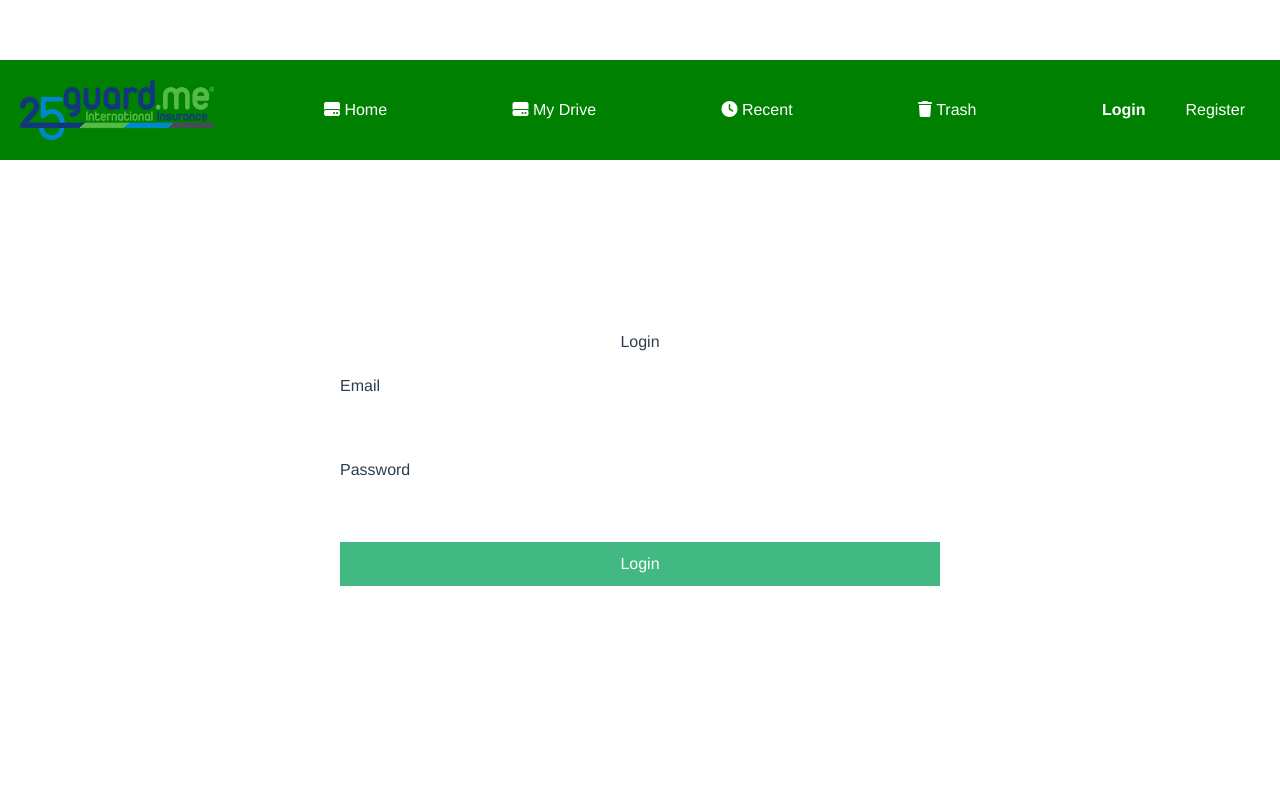
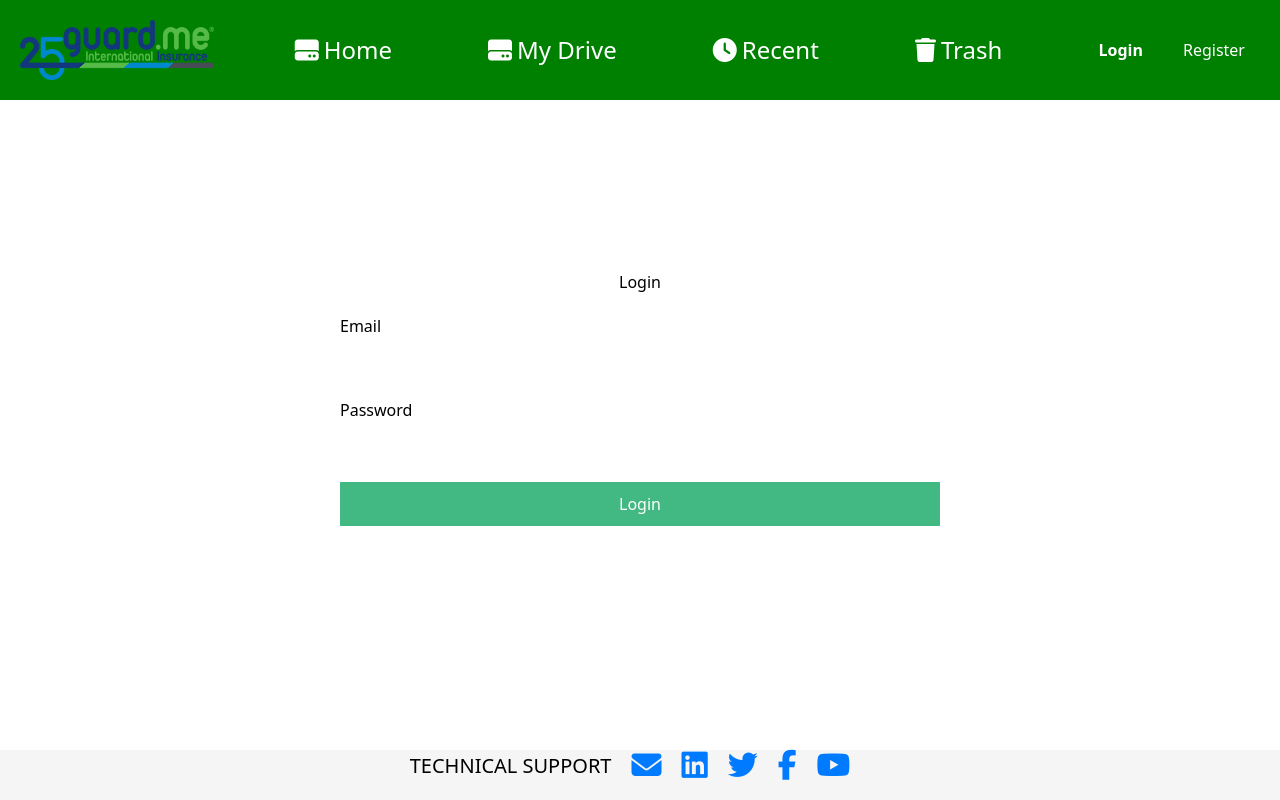
Before and after one commit to shengbozhou1981/contentHubLikeGoogleDrive, a Vue app in the folder frontend/: page /login in a window 1280 px wide. Built offline with nearby package versions, Linux system fonts and the light colour scheme; no server answers.

Commit message:
update frontend ui

```diff
--- a/frontend/src/App.vue
+++ b/frontend/src/App.vue
@@ -1,5 +1,5 @@
 <template>
-  <div id="app">
+  <div id="app" class="d-flex flex-column min-vh-100">
     <header>
       <nav class="nav-bar">
         <img src="/logo.png" alt="Company Logo" class="logo" />
@@ -11,8 +11,11 @@
           :href="item.link.startsWith('http') ? item.link : undefined"
           class="block"
         >
-          <i :class="item.icon"></i>
-          {{ item.name }}
+          <i
+            :class="item.icon"
+            :style="{ fontSize: '24px', marginRight: '5px' }"
+          ></i>
+          <span :style="{ fontSize: '24px' }">{{ item.name }}</span>
         </component>
         <div class="nav-right">
           <router-link v-if="!loggedIn" class="nav-item" to="/login"
@@ -27,11 +30,34 @@
         </div>
       </nav>
     </header>
-    <main>
+    <main class="flex-grow-1">
       <router-view />
     </main>
+    <footer>
+      <div class="d-flex justify-content-between" id="social-container">
+        <div class="align-self-start tech-support">
+          <a href="https://www.guard.me/technicalsupport.php" class="btn-danger"
+            >Technical Support</a
+          >
+        </div>
 
+        <div class="d-flex align-self-start" id="social-media-links">
+          <a
+            v-for="link in socialLinks"
+            :key="link.id"
+            :title="link.title"
+            :href="link.url"
+            target="_blank"
+          >
+            <em :class="link.icon"></em>
+          </a>
+        </div>
+      </div>
 
+      <div class="row justify-content-center" id="bottom-text">
+        <!-- ... -->
+      </div>
+    </footer>
   </div>
 </template>
 
@@ -52,6 +78,39 @@ export default {
         { name: "Recent", link: "/recent", icon: "fas fa-clock" },
         { name: "Trash", link: "/trash", icon: "fas fa-trash" },
         // Add more nav items here
+      ],
+      socialLinks: [
+        {
+          id: "subscribe",
+          title: "Mailing List",
+          url: "https://www.guard.me/mailinglist",
+          icon: "fas fa-envelope",
+        },
+        {
+          id: "linkedin",
+          title: "LinkedIn",
+          url: "https://www.linkedin.com/company/740181",
+          icon: "fab fa-linkedin",
+        },
+        {
+          id: "twitter",
+          title: "Twitter",
+          url: "https://www.twitter.com/GuardmeIns",
+          icon: "fab fa-twitter",
+        },
+        {
+          id: "facebook",
+          title: "Facebook",
+          url: "https://www.facebook.com/guardme-1707874979502087/",
+          icon: "fab fa-facebook-f",
+        },
+        {
+          id: "youtube",
+          title: "Youtube",
+          url: "https://www.youtube.com/channel/UCJZ72TmsipZFrMmLi5k2V1w",
+          icon: "fab fa-youtube",
+        },
+        // Add more social links here
       ],
     };
   },
@@ -93,12 +152,60 @@ export default {
 
 <style>
 #app {
-  font-family: Avenir, Helvetica, Arial, sans-serif;
-  -webkit-font-smoothing: antialiased;
-  -moz-osx-font-smoothing: grayscale;
+  display: flex;
+  flex-direction: column;
+  min-height: 100vh;
+}
+main {
+  /* This will make the main content grow to fill the available space, pushing the footer to the bottom */
+  flex-grow: 1;
+  /* This will enable scrolling inside the main content if it overflows */
+  overflow: auto;
+}
+
+footer {
+  /* Set the height of the footer based on your needs */
+  height: 50px;
+  background-color: #f5f5f5;
   text-align: center;
-  color: #2c3e50;
-  margin-top: 60px;
+}
+
+#social-container {
+  justify-content: center; /* This will center the items horizontally */
+  align-items: center; /* This will center the items vertically */
+}
+
+.tech-support {
+  margin-right: 20px; /* Adjust this value based on your needs */
+}
+
+.tech-support a {
+  font-size: 20px; /* Adjust this value based on your needs */
+  text-transform: uppercase; /* This will make the text uppercase */
+}
+.d-flex {
+  display: flex;
+}
+
+.flex-column {
+  flex-direction: column;
+}
+
+.min-vh-100 {
+  min-height: 100vh;
+}
+
+.flex-grow-1 {
+  flex-grow: 1;
+  overflow: auto;
+}
+
+#social-media-links a {
+  color: #007bff;
+  margin-right: 20px;
+}
+#social-media-links a em {
+  font-size: 30px; /* Adjust this value based on your needs */
 }
 
 header {
--- a/frontend/src/components/FileManagement.vue
+++ b/frontend/src/components/FileManagement.vue
@@ -18,7 +18,7 @@
       <button
         @click="showOptions = true"
         class="bg-blue-500 text-white px-6 py-3 text-lg rounded hover:bg-blue-600 w-full"
-        style="width: 100%; padding: 10px; font-size: 26px; cursor: pointer"
+        style="width: 50%; padding: 10px; font-size: 26px; cursor: pointer"
       >
         + New
       </button>
@@ -68,6 +68,8 @@
       @folderCreated="handleFolderCreated"
       @createFolder="createNewFolder"
       :flat-folders="flatFolders"
+      :showOptions="showCreateDialog"
+      @updateShowOptions="showCreateDialog = $event"
       class="w-full h-full"
     />
 
@@ -77,6 +79,8 @@
       @close="showUploadDialog = false"
       @uploadFile="uploadNewFile"
       :flat-folders="flatFolders"
+      :showOptions="showUploadDialog"
+      @updateShowOptions="showUploadDialog = $event"
       class="w-full h-full"
     />
     <br />
@@ -274,7 +278,7 @@ import FileUpload from "@/components/FileUpload.vue";
 // import RecentItems from '@/components/RecentItems.vue';
 import {
   getFolders,
-  getFolder as getFolderAPI,
+  // getFolder as getFolderAPI,
   createFolder,
   updateFolder as updateFolderAPI,
   deleteFolder as deleteFolderAPI,
@@ -439,9 +443,9 @@ export default {
       // fetch all the folders from backend
       const foldersResponse = await getFolders();
       folders.value = foldersResponse.folders || [];
-      folders.value = folders.value.filter(
-        (folder) => folder.parent_id === null
-      );
+      // folders.value = folders.value.filter(
+      //   (folder) => folder.parent_id === null
+      // );
       folders.value.forEach((folder) => (folder.type = "folder"));
 
       // fetch all files from backend
@@ -502,23 +506,34 @@ export default {
 
     const deleteFolder = async (folderId) => {
       try {
-        // use getFolderAPI to retrieve this folder from backend
-        let response;
-        try {
-          response = await getFolderAPI(folderId);
-          // handle the response data
-        } catch (error) {
-          // handle the error
-          if (error.status === 404) {
-            toast.error(`Folder with id ${folderId} not found.`);
-            return;
+        // // use getFolderAPI to retrieve this folder from backend
+        // let response;
+        // try {
+        //   response = await getFolderAPI(folderId);
+        //   // handle the response data
+        // } catch (error) {
+        //   // handle the error
+        //   if (error.status === 404) {
+        //     toast.error(`Folder with id ${folderId} not found.`);
+        //     return;
+        //   }
+        // }
+        const deletedFolder = flatItems.value.find(
+          (item) => item.id === folderId && (item.type === "folder" || item.type === "sub-folder")
+        );
+        //according to deletedFolder to check and run following actions
+        if (deletedFolder) {
+          try {
+            await deleteFolderAPI(folderId);
+            await fetchFoldersAndFiles();
+            store.dispatch("addDeletedItem", deletedFolder);
+            toast.success("Folder deleted");
+          } catch (error) {
+            toast.error("Error deleting folder：", error);
           }
+        }else {
+          toast.error("Folder not found");
         }
-        await deleteFolderAPI(folderId);
-        await fetchFoldersAndFiles();
-        store.dispatch("addDeletedItem", response);
-
-        toast.success("Folder deleted");
       } catch (error) {
         const userFriendlyMessage =
           errorMessages[error.status] || "An unknown error occurred.";
@@ -629,7 +644,7 @@ export default {
           // update children type to 'sub-folder'
           children = children.map((child) => ({
             ...child,
-            type: "sub-folder",
+            type: "folder",
           }));
 
           // update files type to 'sub-file'
@@ -689,7 +704,7 @@ tbody tr:hover {
 }
 th,
 td {
-  padding: 1.5em;
+  padding: 1em;
 }
 .container {
   border: 2px dashed #ccc;
--- a/frontend/src/components/FileUpload.vue
+++ b/frontend/src/components/FileUpload.vue
@@ -1,5 +1,5 @@
 <template>
-    <div>
+    <div v-if="showOptions">
       <label for="fileUpload">Upload File:</label>
       <input id="fileUpload" style="width: 100%; padding: 10px; font-size: 16px; cursor: pointer;" type="file" @change="handleFileUpload"/>
       <br>
@@ -17,7 +17,9 @@
       <br>
       <br>
 
-      <button @click="uploadNewFile" style="width: 100%; padding: 10px; font-size: 16px; cursor: pointer;">Upload File</button>
+      <button @click="uploadNewFile" style="width: 50%; padding: 10px; font-size: 16px; cursor: pointer;">Upload File</button>
+      <button @click="$emit('updateShowOptions', false)" class="p-2 text-lg bg-red-500 text-white mt-4" style="width: 50%; padding: 10px; font-size: 16px; text-align: center;">Cancel</button>
+
     </div>
   </template>
 
@@ -25,9 +27,7 @@
   import { ref } from 'vue';
 
   export default {
-    props: {
-      flatFolders: Array,
-    },
+    props: ['flatFolders','showOptions'],
     setup(props, { emit }) {
       const selectedFile = ref(null);
       const selectedFolderId = ref('');
--- a/frontend/src/components/FolderForm.vue
+++ b/frontend/src/components/FolderForm.vue
@@ -1,16 +1,17 @@
 <template>
-  <div>
+  <div v-if="showOptions">
     <label for="folderName" class="text-lg">Folder Name:</label>
     <input
       id="folderName"
       v-model="folderName"
       placeholder="New Folder Name"
       class="p-2 text-lg w-full"
-      style="width: 100%; padding: 10px; font-size: 16px; cursor: pointer;"
+      style="width: 93%; padding: 10px; font-size: 16px; text-align: left;"
     />
 <br>
+<br>
     <label for="parentFolderId" class="text-lg">Parent Folder:</label>
-    <select id="parentFolderId" v-model="parentFolderId" class="p-2 text-lg w-full" style="width: 100%; padding: 10px; font-size: 16px; cursor: pointer;">
+    <select id="parentFolderId" v-model="parentFolderId" class="p-2 text-lg w-full" style="width: 100%; padding: 10px; font-size: 16px; text-align: left;">
       <option value="">Select a folder</option>
       <option
         v-for="folder in flatFolders"
@@ -21,7 +22,9 @@
       </option>
     </select>
 <br>
-    <button  @click="createNewFolder" class="p-2 text-lg bg-blue-500 text-white mt-4" style="width: 100%; padding: 10px; font-size: 16px; cursor: pointer;">Create Folder</button>
+<br>
+    <button  @click="createNewFolder" class="p-2 text-lg bg-blue-500 text-white mt-4" style="width: 50%; padding: 10px; font-size: 16px; text-align: center;">Create Folder</button>
+    <button @click="$emit('updateShowOptions', false)" class="p-2 text-lg bg-red-500 text-white mt-4" style="width: 50%; padding: 10px; font-size: 16px; text-align: center;">Cancel</button>
   </div>
 </template>
 
@@ -29,7 +32,8 @@
 import { ref } from 'vue';
 
 export default {
-  props: ['flatFolders'],
+
+  props: ['flatFolders','showOptions'],
   setup(props, { emit }) {
     const folderName = ref('');
     const parentFolderId = ref('');
@@ -60,15 +64,9 @@ div {
   border: 1px solid #ccc;
   border-radius: 8px;
   box-shadow: 0 0 10px rgba(0, 0, 0, 0.1);
+  text-align: center;
+}
+div label {
   text-align: left;
 }
-/* button {
-  width: 100%;
-  padding: 10px;
-  background-color: #42b983;
-  border: none;
-  color: white;
-  font-size: 16px;
-  cursor: pointer;
-} */
 </style>
--- a/frontend/src/router/index.js
+++ b/frontend/src/router/index.js
@@ -1,37 +1,36 @@
-import { createRouter, createWebHistory } from 'vue-router';
-import Login from '@/components/UserLogin.vue';
-import Register from '@/components/UserRegister.vue';
-// import FileManager from '@/components/FileManager.vue';
-import FileManagement from '@/components/FileManagement.vue';
-import RecentItems from '@/components/RecentItems.vue';
-import DeletedItems from '@/components/DeletedItems.vue';
+import { createRouter, createWebHistory } from "vue-router";
+import store from '../store';
+import Login from "@/components/UserLogin.vue";
+import Register from "@/components/UserRegister.vue";
+import FileManagement from "@/components/FileManagement.vue";
+import RecentItems from "@/components/RecentItems.vue";
+import DeletedItems from "@/components/DeletedItems.vue";
 
 const routes = [
-  { path: '/login', component: Login },
-  { path: '/register', component: Register },
-  { path: '/', component: FileManagement, meta: { requiresAuth: true }  },
-  // { path: '/', component: FileManager, meta: { requiresAuth: true } },
+  { path: "/login", component: Login },
+  { path: "/register", component: Register },
+  { path: "/", component: FileManagement, meta: { requiresAuth: true } },
   {
-    path: '/recent',
-    name: 'RecentItems',
-    component: RecentItems
+    path: "/recent",
+    name: "RecentItems",
+    component: RecentItems,
   },
   {
-    path: '/trash',
-    name: 'DeletedItems',
-    component: DeletedItems
-  }
+    path: "/trash",
+    name: "DeletedItems",
+    component: DeletedItems,
+  },
 ];
 
 const router = createRouter({
   history: createWebHistory(),
-  routes
+  routes,
 });
 
 router.beforeEach((to, from, next) => {
-  const loggedIn = localStorage.getItem('user');
-  if (to.matched.some(record => record.meta.requiresAuth) && !loggedIn) {
-    next('/login');
+  const loggedIn = store.state.user;
+  if (to.matched.some((record) => record.meta.requiresAuth) && !loggedIn) {
+    next("/login");
   } else {
     next();
   }
```
